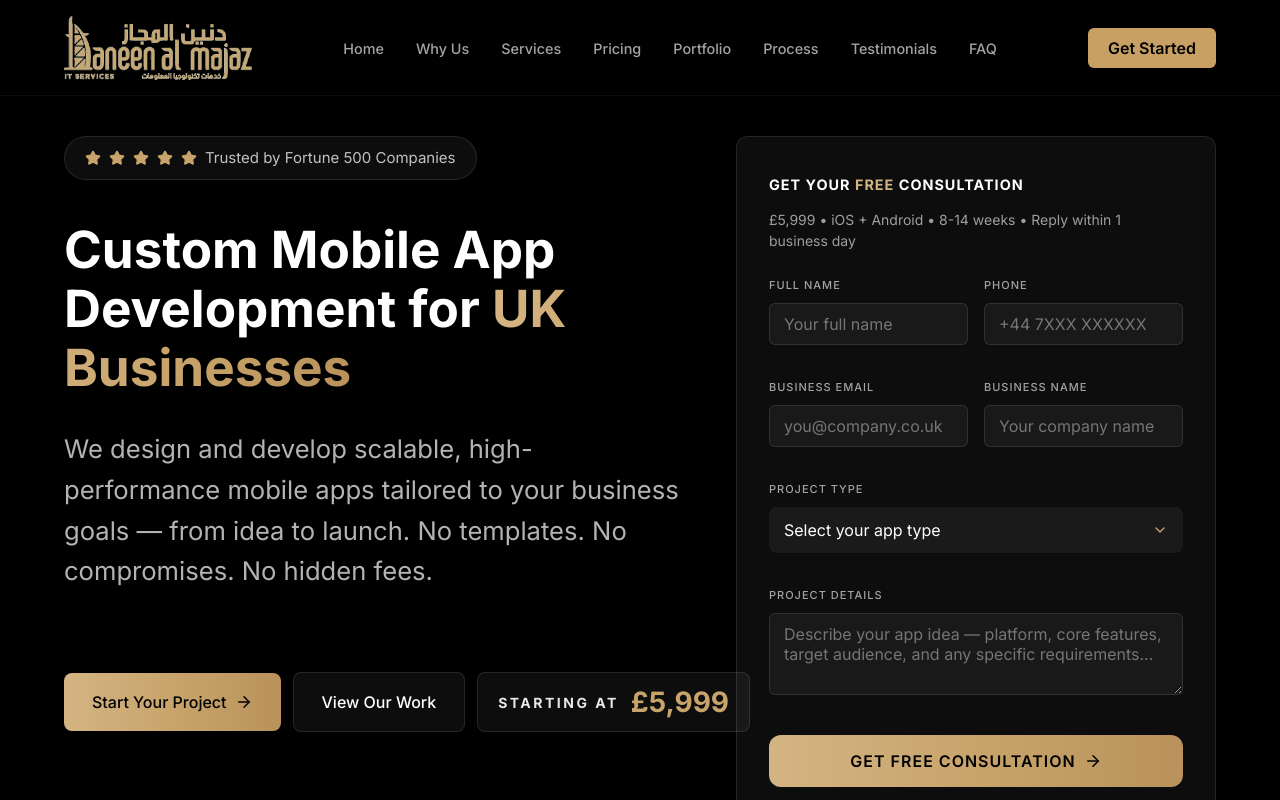
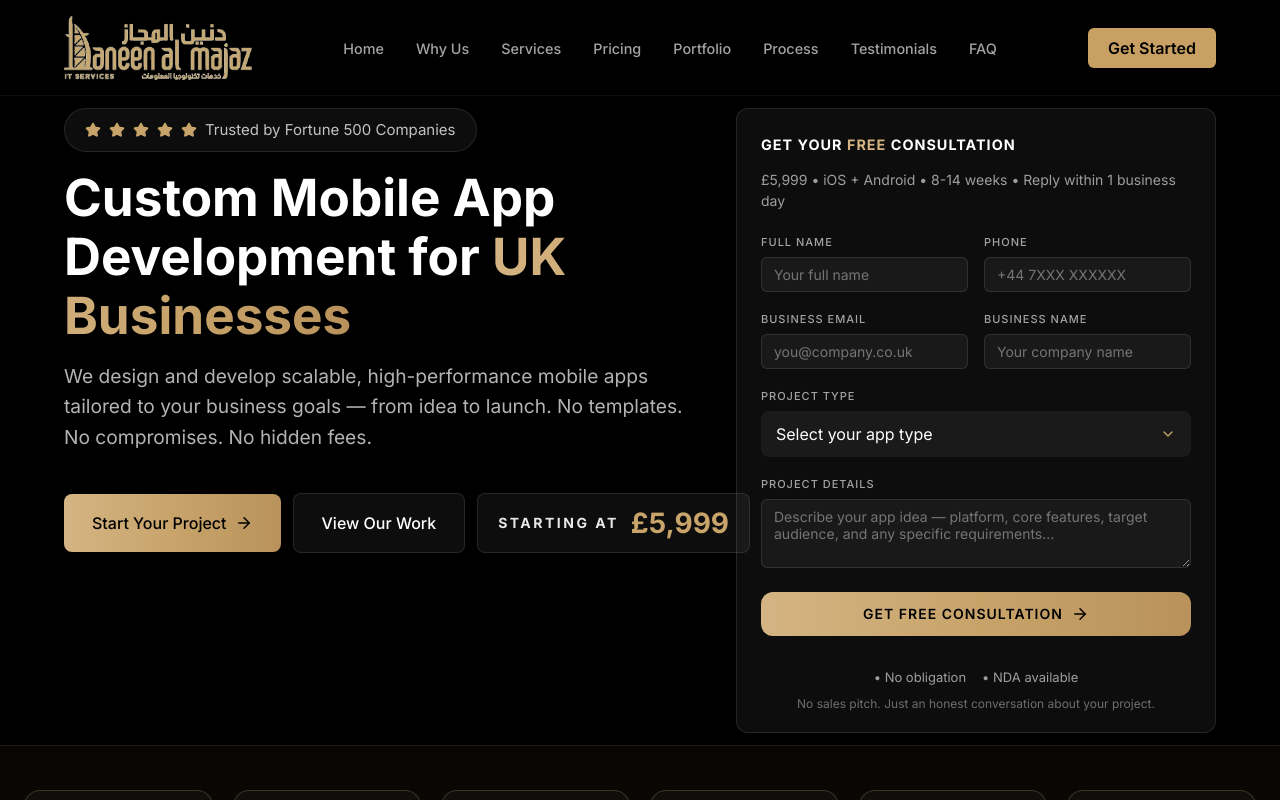
Before and after one commit to faheemnazir/landingpagedan, a React (Vite) app: page / in a window 1280 px wide. Shown: the top 800 px of the page. Built offline with nearby package versions, Linux system fonts and the light colour scheme.

Commit message:
Add height compression styles for short viewports to keep hero in single frame

```diff
--- a/src/components/Hero.css
+++ b/src/components/Hero.css
@@ -498,3 +498,59 @@
     font-size: 20px;
   }
 }
+
+/* Height compression for short laptop viewports to keep everything in a single frame */
+@media (max-height: 850px) and (min-width: 1025px) {
+  .hero {
+    padding-top: 12px;
+    padding-bottom: 12px;
+  }
+  .hero-content {
+    gap: 8px;
+  }
+  .hero-badge {
+    margin-bottom: 8px;
+  }
+  .hero-subtitle {
+    margin-top: 8px;
+    margin-bottom: 16px;
+    font-size: clamp(16px, 1.5vw, 22px);
+  }
+  .hero-actions {
+    margin-top: 16px;
+  }
+  .hero-form-card {
+    padding: 20px 24px;
+  }
+  .hero-form {
+    gap: 10px;
+  }
+  .form-group {
+    margin-bottom: 10px;
+    gap: 4px;
+  }
+  .form-group label {
+    font-size: 11px;
+    line-height: 14px;
+  }
+  .form-group input,
+  .form-group textarea,
+  .form-select {
+    padding: 8px 12px;
+    font-size: 14px;
+  }
+  .submit-btn {
+    padding: 10px;
+    font-size: 14px;
+    margin-top: 4px;
+  }
+  .form-footer {
+    padding-top: 12px;
+    margin-top: 12px;
+    gap: 8px;
+  }
+  .form-footer .text-small {
+    font-size: 12px;
+    line-height: 16px;
+  }
+}
```
